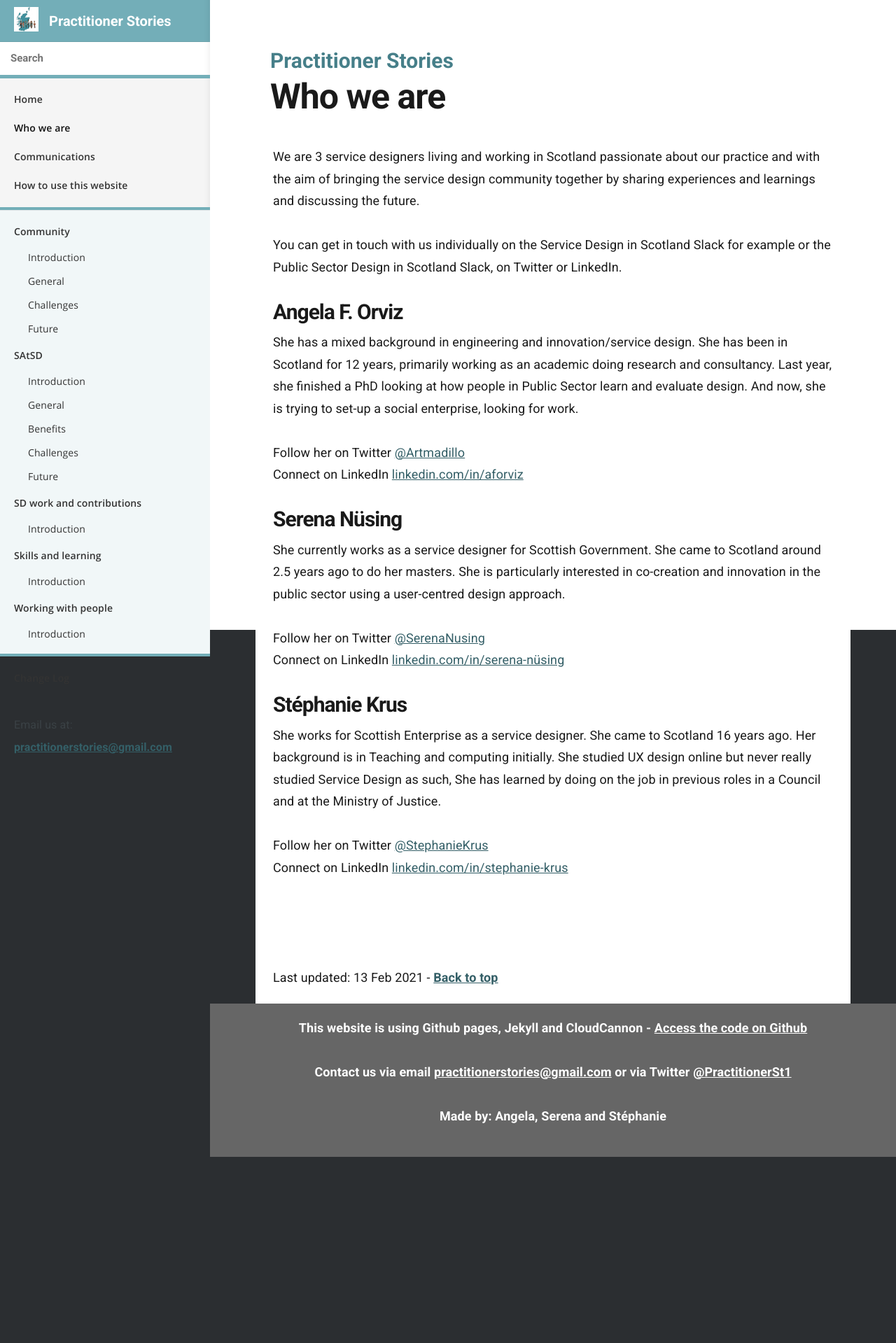
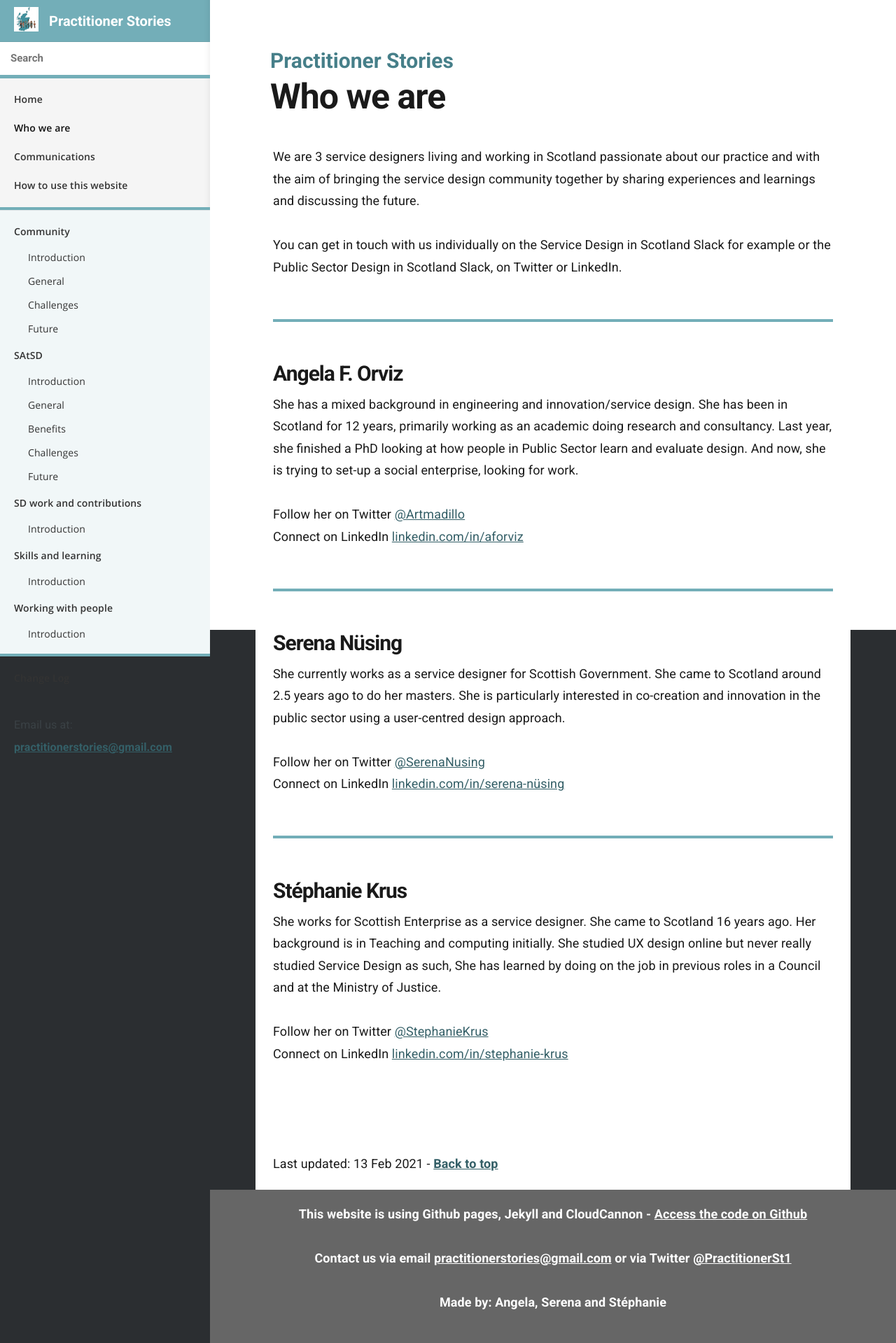
Before and after one commit to stephanie-K/practitioner-stories, a Jekyll site: the page built from who-we-are.md, in a window 1280 px wide. Shown: the whole page at 70% size. Built offline with Jekyll 4.4.1, drawn with Linux system fonts in a browser that asks for light colours; before the commit the page ends 1653 px from its top, so only the background shows below that.

Commit message:
add hr to who we are

```diff
--- a/who-we-are.md
+++ b/who-we-are.md
@@ -7,6 +7,7 @@ We are 3 service designers living and working in Scotland passionate about our p
 
 You can get in touch with us individually on the Service Design in Scotland Slack for example or the Public Sector Design in Scotland Slack, on Twitter or LinkedIn.
 
+<hr class="big">
 
 ## Angela F. Orviz
 
@@ -15,12 +16,16 @@ She has a mixed background in engineering and innovation/service design. She has
 <p>Follow her on Twitter <a href="https://twitter.com/Artmadillo" target="_blank">@Artmadillo</a><br>
 Connect on LinkedIn <a href="https://www.linkedin.com/in/aforviz/" target="_blank">linkedin.com/in/aforviz</a></p>
 
+<hr class="big">
+
 ## Serena Nüsing
 
 She currently works as a service designer for Scottish Government. She came to Scotland around 2.5 years ago to do her masters. She is particularly interested in co-creation and innovation in the public sector using a user-centred design approach.
 
 <p>Follow her on Twitter <a href="https://twitter.com/SerenaNusing" target="_blank">@SerenaNusing</a><br>
 Connect on LinkedIn <a href="https://www.linkedin.com/in/serena-n%C3%BCsing-543295173/" target="_blank">linkedin.com/in/serena-nüsing</a></p>
+
+<hr class="big">
 
 ## Stéphanie Krus
 
```
